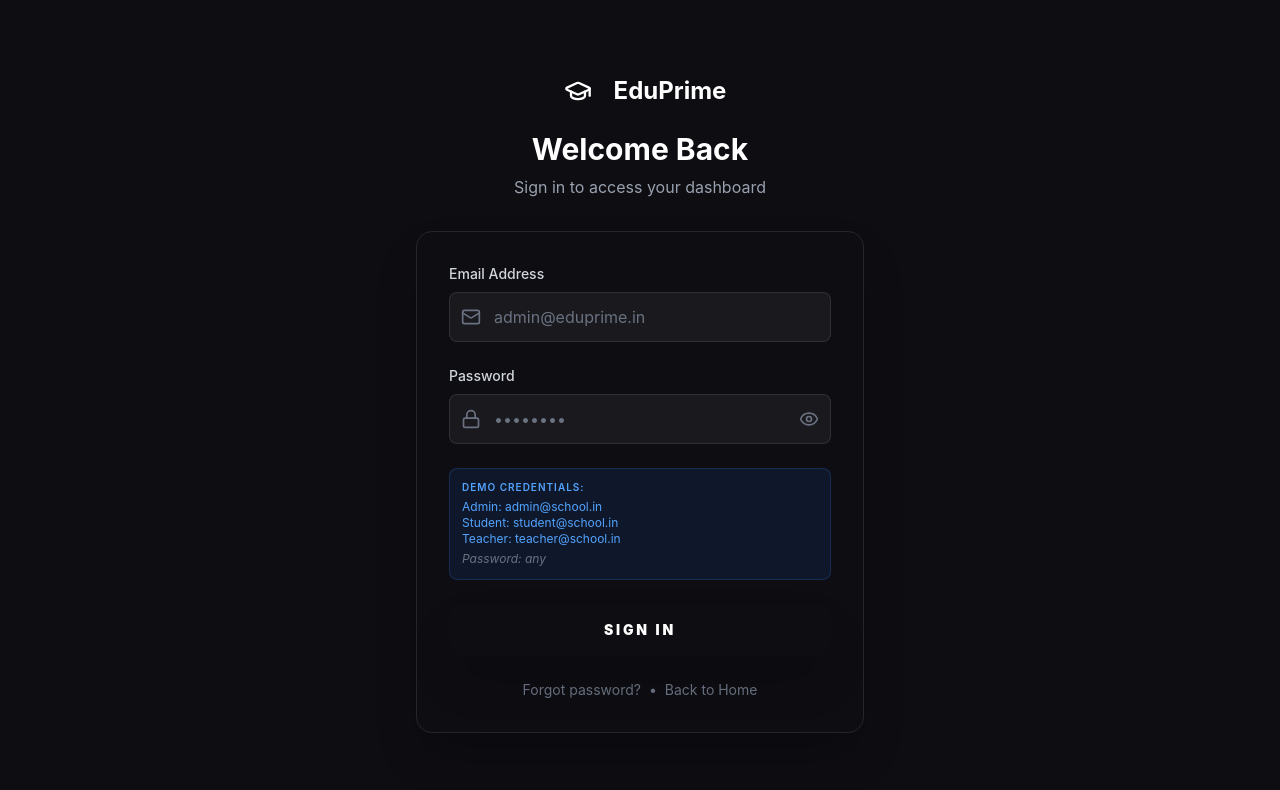
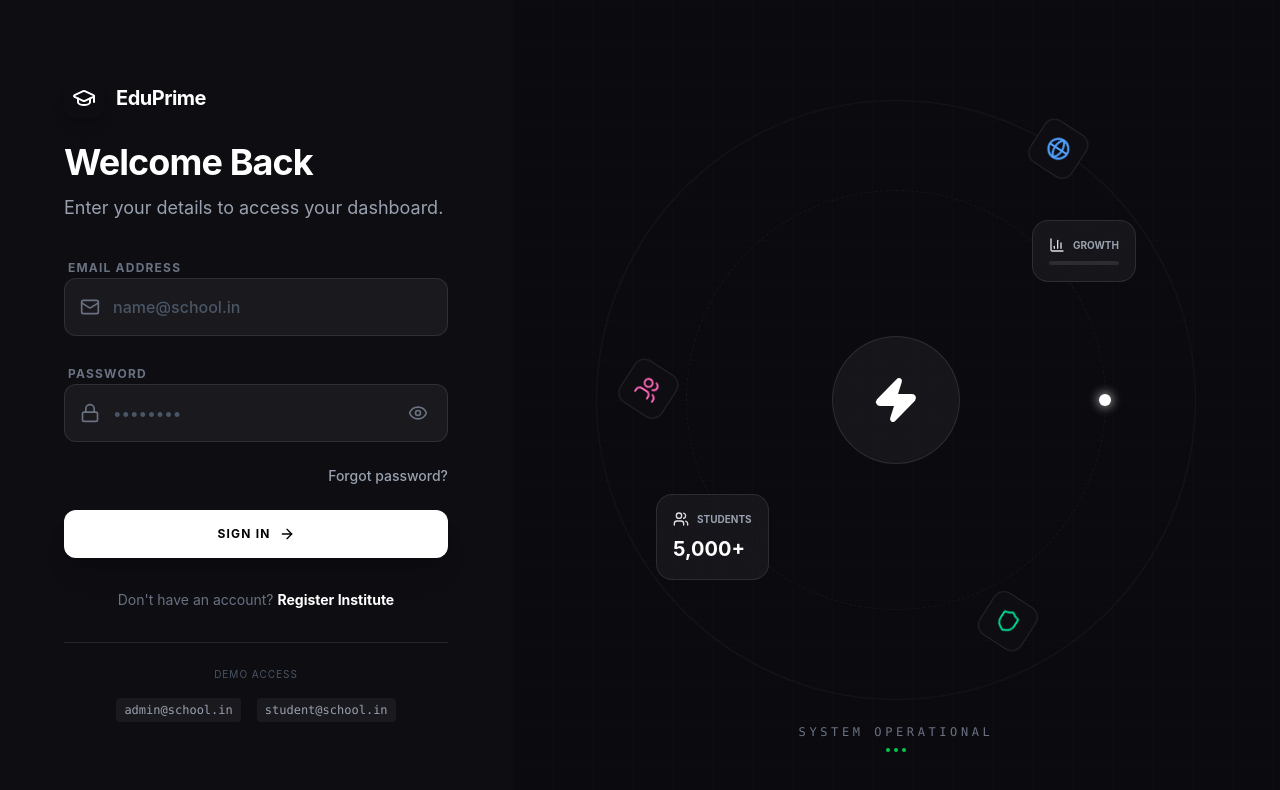
Before and after one commit to Naseer-047/School-website, a React app in the folder frontend/: page /login in a window 1280 px wide. Shown: the top 790 px of the page. Built offline with nearby package versions, Linux system fonts and the light colour scheme; the HTML template or start-up script is replaced by a standard one.

Commit message:
implement login page with animated visual background and mock authentication.

```diff
--- /dev/null
+++ b/frontend/src/components/auth/LoginVisual.jsx
@@ -0,0 +1,125 @@
+import React, { useEffect, useRef } from 'react';
+import { gsap } from 'gsap';
+import { Shield, Globe, Zap, Users, BarChart3 } from 'lucide-react';
+
+const LoginVisual = () => {
+    const containerRef = useRef(null);
+    const orbitRef = useRef(null);
+
+    useEffect(() => {
+        const ctx = gsap.context(() => {
+            // Floating animation for orbit items
+            gsap.to(".orbit-item", {
+                y: -15,
+                duration: 2,
+                repeat: -1,
+                yoyo: true,
+                ease: "sine.inOut",
+                stagger: {
+                    each: 0.2,
+                    from: "random"
+                }
+            });
+
+            // Rotate the entire orbit container slowly
+            gsap.to(orbitRef.current, {
+                rotation: 360,
+                duration: 60,
+                repeat: -1,
+                ease: "none"
+            });
+
+            // Pulse effect for the central core
+            gsap.to(".core-glow", {
+                scale: 1.2,
+                opacity: 0.4,
+                duration: 2,
+                repeat: -1,
+                yoyo: true,
+                ease: "sine.inOut"
+            });
+        }, containerRef);
+
+        return () => ctx.revert();
+    }, []);
+
+    return (
+        <div ref={containerRef} className="relative w-full h-full flex items-center justify-center overflow-hidden bg-[#0a0a0f]">
+            {/* Background Grid */}
+            <div className="absolute inset-0 opacity-20"
+                style={{
+                    backgroundImage: 'linear-gradient(rgba(255, 255, 255, 0.05) 1px, transparent 1px), linear-gradient(90deg, rgba(255, 255, 255, 0.05) 1px, transparent 1px)',
+                    backgroundSize: '40px 40px'
+                }}>
+            </div>
+
+            {/* Ambient Glows */}
+            <div className="absolute top-0 right-0 w-[500px] h-[500px] bg-primary/20 rounded-full blur-[100px] -translate-y-1/2 translate-x-1/2"></div>
+            <div className="absolute bottom-0 left-0 w-[500px] h-[500px] bg-secondary/10 rounded-full blur-[100px] translate-y-1/2 -translate-x-1/2"></div>
+
+            {/* Central Visual System */}
+            <div className="relative z-10 w-[600px] h-[600px] flex items-center justify-center">
+
+                {/* Orbital Ring 1 (Large) */}
+                <div ref={orbitRef} className="absolute inset-0 border border-white/5 rounded-full">
+                    {/* Orbit Items */}
+                    <div className="orbit-item absolute top-0 left-1/2 -translate-x-1/2 -translate-y-1/2 bg-[#0d0d12] border border-white/10 p-3 rounded-xl shadow-2xl shadow-primary/20 backdrop-blur-md">
+                        <Globe className="w-6 h-6 text-blue-400" />
+                    </div>
+                    <div className="orbit-item absolute bottom-1/4 right-[10%] bg-[#0d0d12] border border-white/10 p-3 rounded-xl shadow-2xl shadow-secondary/20 backdrop-blur-md">
+                        <Shield className="w-6 h-6 text-emerald-400" />
+                    </div>
+                    <div className="orbit-item absolute bottom-1/4 left-[10%] bg-[#0d0d12] border border-white/10 p-3 rounded-xl shadow-2xl shadow-accent/20 backdrop-blur-md">
+                        <Users className="w-6 h-6 text-pink-400" />
+                    </div>
+                </div>
+
+                {/* Orbital Ring 2 (Medium) */}
+                <div className="absolute inset-[15%] border border-white/5 rounded-full border-dashed animate-[spin_40s_linear_infinite_reverse]">
+                     <div className="absolute top-1/2 right-0 translate-x-1/2 -translate-y-1/2 w-3 h-3 bg-white rounded-full shadow-[0_0_10px_2px_rgba(255,255,255,0.5)]"></div>
+                </div>
+
+                {/* Central Core */}
+                <div className="relative">
+                    <div className="core-glow absolute inset-[-20px] bg-primary/30 rounded-full blur-xl"></div>
+                    <div className="w-32 h-32 bg-white/5 border border-white/10 rounded-full backdrop-blur-xl flex items-center justify-center relative overflow-hidden">
+                        <div className="absolute inset-0 bg-gradient-to-tr from-primary/20 to-transparent"></div>
+                        <Zap className="w-12 h-12 text-white fill-white animate-pulse" />
+                    </div>
+                </div>
+
+                {/* Floating Stats Cards */}
+                <div className="orbit-item absolute top-[20%] right-[10%] bg-white/5 border border-white/10 p-4 rounded-2xl backdrop-blur-xl max-w-[150px]">
+                    <div className="flex items-center gap-2 mb-2">
+                        <BarChart3 className="w-4 h-4 text-secondary" />
+                        <span className="text-[10px] font-bold text-gray-400 uppercase">Growth</span>
+                    </div>
+                    <div className="h-1 w-full bg-white/10 rounded-full overflow-hidden">
+                        <div className="h-full w-[70%] bg-secondary"></div>
+                    </div>
+                </div>
+
+                <div className="orbit-item absolute bottom-[20%] left-[10%] bg-white/5 border border-white/10 p-4 rounded-2xl backdrop-blur-xl max-w-[150px]">
+                    <div className="flex items-center gap-2 mb-2">
+                        <Users className="w-4 h-4 text-primary" />
+                        <span className="text-[10px] font-bold text-gray-400 uppercase">Students</span>
+                    </div>
+                    <div className="text-xl font-bold text-white">5,000+</div>
+                </div>
+
+            </div>
+
+            {/* Bottom Text */}
+            <div className="absolute bottom-12 text-center z-20">
+                <p className="text-gray-500 text-xs font-mono uppercase tracking-[0.3em]">System Operational</p>
+                <div className="flex gap-1 justify-center mt-2">
+                    <div className="w-1 h-1 rounded-full bg-green-500 animate-pulse"></div>
+                    <div className="w-1 h-1 rounded-full bg-green-500 animate-pulse delay-75"></div>
+                    <div className="w-1 h-1 rounded-full bg-green-500 animate-pulse delay-150"></div>
+                </div>
+            </div>
+        </div>
+    );
+};
+
+export default LoginVisual;
--- a/frontend/src/pages/Login.jsx
+++ b/frontend/src/pages/Login.jsx
@@ -1,8 +1,9 @@
-import React, { useState } from 'react';
-import { useNavigate } from 'react-router-dom';
-import { GraduationCap, Mail, Lock, Eye, EyeOff } from 'lucide-react';
+import { useState, useRef, useEffect } from 'react';
+import { useNavigate, Link } from 'react-router-dom';
+import { gsap } from 'gsap';
+import { GraduationCap, Mail, Lock, Eye, EyeOff, ArrowRight } from 'lucide-react';
 import MagneticButton from '../components/ui/MagneticButton';
-import api from '../api/axios';
+import LoginVisual from '../components/auth/LoginVisual';
 
 const Login = () => {
     const [email, setEmail] = useState('');
@@ -10,7 +11,20 @@ const Login = () => {
     const [showPassword, setShowPassword] = useState(false);
     const [loading, setLoading] = useState(false);
     const [error, setError] = useState('');
+
+    const containerRef = useRef(null);
+    const formRef = useRef(null);
     const navigate = useNavigate();
+
+    useEffect(() => {
+        const ctx = gsap.context(() => {
+            gsap.fromTo(formRef.current.children,
+                { y: 20, opacity: 0 },
+                { y: 0, opacity: 1, duration: 0.8, stagger: 0.1, ease: "power3.out", delay: 0.2 }
+            );
+        }, containerRef);
+        return () => ctx.revert();
+    }, []);
 
     const handleLogin = async (e) => {
         e.preventDefault();
@@ -18,22 +32,21 @@ const Login = () => {
         setError('');
 
         try {
-            // For demo purposes, we'll do role-based routing without actual API call
-            // In production, you would call: const response = await api.post('/auth/token', { username: email, password });
+            // Mock authentication logic preserved
+            await new Promise(resolve => setTimeout(resolve, 1500)); // Simulate API delay
 
-            // Mock authentication
             if (email.includes('admin')) {
                 localStorage.setItem('userRole', 'admin');
                 navigate('/admin');
             } else if (email.includes('student')) {
                 localStorage.setItem('userRole', 'student');
-                localStorage.setItem('userName', 'Aryan Sharma'); // Localized student name
+                localStorage.setItem('userName', 'Aryan Sharma');
                 navigate('/student');
             } else if (email.includes('teacher')) {
                 localStorage.setItem('userRole', 'teacher');
                 navigate('/teacher');
             } else {
-                setError('Invalid credentials. Try: admin@school.in, student@school.in, or teacher@school.in');
+                setError('Invalid credentials. Try: admin@school.in');
             }
         } catch (err) {
             setError('Login failed. Please check your credentials.');
@@ -43,96 +56,118 @@ const Login = () => {
     };
 
     return (
-        <div className="min-h-screen bg-background flex items-center justify-center px-6 py-12">
-            <div className="w-full max-w-md">
-                {/* Logo */}
-                <div className="text-center mb-8">
-                    <div className="inline-flex items-center gap-3 mb-4">
-                        <div className="w-12 h-12 bg-gradient-to-tr from-primary to-accent rounded-xl flex items-center justify-center">
-                            <GraduationCap className="w-7 h-7 text-white" />
+        <div ref={containerRef} className="min-h-screen bg-[#0d0d12] flex overflow-hidden">
+
+            {/* LEFT SIDE: Login Form (40%) */}
+            <div className="w-full lg:w-[40%] flex flex-col justify-center px-8 sm:px-16 relative z-10">
+
+                {/* Mobile Background Elements */}
+                <div className="lg:hidden absolute top-[-20%] right-[-20%] w-96 h-96 bg-primary/20 rounded-full blur-[100px]"></div>
+
+                <div ref={formRef} className="max-w-md w-full mx-auto space-y-8">
+                    {/* Header */}
+                    <div>
+                        <div className="inline-flex items-center gap-3 mb-6">
+                            <div className="w-10 h-10 bg-gradient-to-tr from-primary to-accent rounded-xl flex items-center justify-center shadow-lg shadow-primary/20">
+                                <GraduationCap className="w-6 h-6 text-white" />
+                            </div>
+                            <span className="text-xl font-bold text-white tracking-tight">EduPrime</span>
                         </div>
-                        <span className="text-2xl font-bold text-white">EduPrime</span>
+                        <h1 className="text-4xl font-bold text-white mb-3 tracking-tight">Welcome Back</h1>
+                        <p className="text-gray-400 text-lg">Enter your details to access your dashboard.</p>
                     </div>
-                    <h1 className="text-3xl font-bold text-white mb-2">Welcome Back</h1>
-                    <p className="text-gray-400">Sign in to access your dashboard</p>
-                </div>
 
-                {/* Login Form */}
-                <div className="bg-surface border border-white/10 rounded-2xl p-8 shadow-2xl">
+                    {/* Form */}
                     <form onSubmit={handleLogin} className="space-y-6">
-                        {/* Email */}
-                        <div>
-                            <label className="block text-sm font-medium text-gray-300 mb-2">Email Address</label>
-                            <div className="relative">
-                                <Mail className="absolute left-3 top-1/2 -translate-y-1/2 w-5 h-5 text-gray-500" />
+
+                        {/* Email Input */}
+                        <div className="space-y-2">
+                            <label className="text-xs font-bold text-gray-500 uppercase tracking-widest pl-1">Email Address</label>
+                            <div className="relative group">
+                                <Mail className="absolute left-4 top-1/2 -translate-y-1/2 w-5 h-5 text-gray-500 group-focus-within:text-primary transition-colors" />
                                 <input
                                     type="email"
                                     value={email}
                                     onChange={(e) => setEmail(e.target.value)}
-                                    placeholder="admin@eduprime.in"
-                                    className="w-full bg-white/5 border border-white/10 rounded-lg pl-11 pr-4 py-3 text-white placeholder-gray-500 focus:outline-none focus:border-primary/50 transition-colors"
+                                    placeholder="name@school.in"
+                                    className="w-full bg-white/5 border border-white/10 rounded-xl pl-12 pr-4 py-4 text-white placeholder-gray-600 focus:outline-none focus:border-primary focus:ring-1 focus:ring-primary/50 transition-all font-medium"
                                     required
                                 />
                             </div>
                         </div>
 
-                        {/* Password */}
-                        <div>
-                            <label className="block text-sm font-medium text-gray-300 mb-2">Password</label>
-                            <div className="relative">
-                                <Lock className="absolute left-3 top-1/2 -translate-y-1/2 w-5 h-5 text-gray-500" />
+                        {/* Password Input */}
+                        <div className="space-y-2">
+                            <label className="text-xs font-bold text-gray-500 uppercase tracking-widest pl-1">Password</label>
+                            <div className="relative group">
+                                <Lock className="absolute left-4 top-1/2 -translate-y-1/2 w-5 h-5 text-gray-500 group-focus-within:text-primary transition-colors" />
                                 <input
                                     type={showPassword ? 'text' : 'password'}
                                     value={password}
                                     onChange={(e) => setPassword(e.target.value)}
                                     placeholder="••••••••"
-                                    className="w-full bg-white/5 border border-white/10 rounded-lg pl-11 pr-12 py-3 text-white placeholder-gray-500 focus:outline-none focus:border-primary/50 transition-colors"
+                                    className="w-full bg-white/5 border border-white/10 rounded-xl pl-12 pr-12 py-4 text-white placeholder-gray-600 focus:outline-none focus:border-primary focus:ring-1 focus:ring-primary/50 transition-all font-medium"
                                     required
                                 />
                                 <button
                                     type="button"
                                     onClick={() => setShowPassword(!showPassword)}
-                                    className="absolute right-3 top-1/2 -translate-y-1/2 text-gray-500 hover:text-white transition-colors"
+                                    className="absolute right-4 top-1/2 -translate-y-1/2 text-gray-500 hover:text-white transition-colors p-1"
                                 >
                                     {showPassword ? <EyeOff className="w-5 h-5" /> : <Eye className="w-5 h-5" />}
                                 </button>
                             </div>
                         </div>
 
+                        {/* Forgot Password Link */}
+                        <div className="flex justify-end">
+                            <a href="#" className="text-sm text-gray-400 hover:text-white transition-colors font-medium">Forgot password?</a>
+                        </div>
+
                         {/* Error Message */}
                         {error && (
-                            <div className="bg-red-500/10 border border-red-500/20 rounded-lg p-3 text-red-400 text-sm">
+                            <div className="text-red-400 text-sm bg-red-500/10 p-3 rounded-lg border border-red-500/20 text-center font-medium animate-pulse">
                                 {error}
                             </div>
                         )}
-
-                        {/* Demo Credentials */}
-                        <div className="bg-blue-500/10 border border-blue-500/20 rounded-lg p-3 text-blue-400 text-xs text-left">
-                            <p className="font-semibold mb-1 uppercase tracking-widest text-[10px]">Demo Credentials:</p>
-                            <p>Admin: admin@school.in</p>
-                            <p>Student: student@school.in</p>
-                            <p>Teacher: teacher@school.in</p>
-                            <p className="mt-1 text-gray-500 italic">Password: any</p>
-                        </div>
 
                         {/* Submit Button */}
                         <MagneticButton
                             type="submit"
                             disabled={loading}
-                            className="w-full bg-gradient-to-r from-primary to-accent text-white font-black py-4 rounded-2xl shadow-2xl shadow-primary/30 uppercase tracking-[0.2em] text-sm"
+                            className="w-full bg-white text-black hover:bg-gray-200 font-bold py-4 rounded-xl shadow-xl uppercase tracking-widest text-xs flex items-center justify-center gap-2 transition-all disabled:opacity-70 disabled:cursor-not-allowed"
                         >
-                            {loading ? 'Signing in...' : 'Sign In'}
+                            {loading ? (
+                                <span className="animate-pulse">Verifying...</span>
+                            ) : (
+                                <>Sign In <ArrowRight className="w-4 h-4" /></>
+                            )}
                         </MagneticButton>
                     </form>
 
-                    {/* Footer Links */}
-                    <div className="mt-6 text-center text-sm text-gray-500">
-                        <a href="#" className="hover:text-primary transition-colors">Forgot password?</a>
-                        <span className="mx-2">•</span>
-                        <a href="/" className="hover:text-primary transition-colors">Back to Home</a>
+                    {/* Footer */}
+                    <div className="text-center">
+                        <p className="text-gray-500 text-sm">
+                            Don't have an account? <Link to="/register" className="text-white hover:underline underline-offset-4 font-bold transition-colors">Register Institute</Link>
+                        </p>
+                    </div>
+
+                    {/* Demo Warning */}
+                    <div className="border-t border-white/10 pt-6 mt-8">
+                         <p className="text-[10px] text-gray-600 uppercase tracking-widest text-center mb-4">Demo Access</p>
+                         <div className="flex justify-center gap-4 text-xs text-gray-400 font-mono">
+                            <span className="bg-white/5 px-2 py-1 rounded">admin@school.in</span>
+                            <span className="bg-white/5 px-2 py-1 rounded">student@school.in</span>
+                         </div>
                     </div>
                 </div>
             </div>
+
+            {/* RIGHT SIDE: Visual/3D (60%) - Hidden on Mobile */}
+            <div className="hidden lg:block w-[60%] relative">
+                <LoginVisual />
+            </div>
+
         </div>
     );
 };
```
